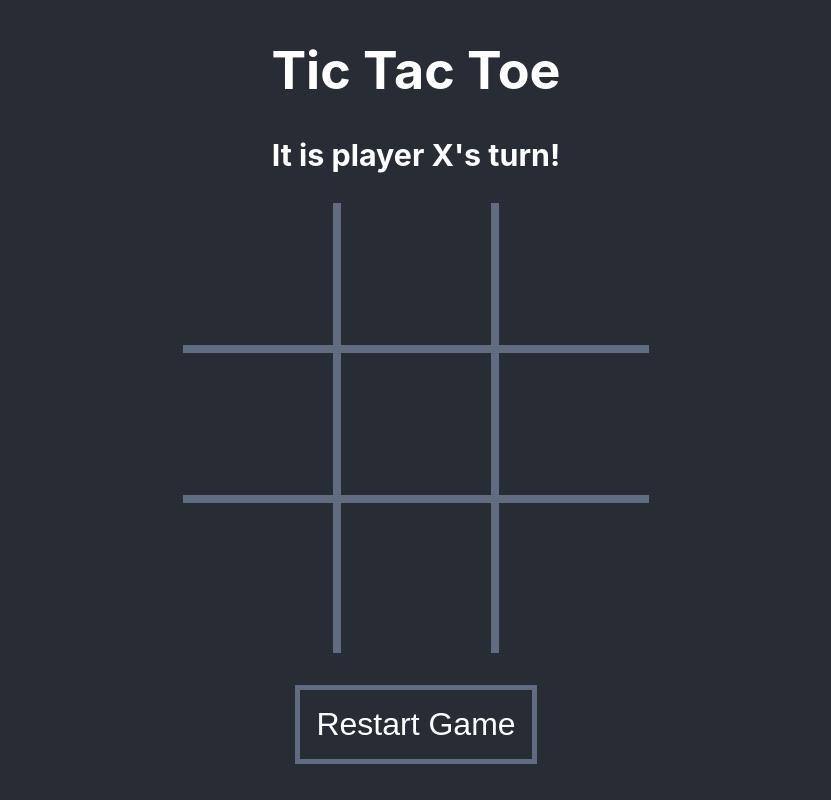
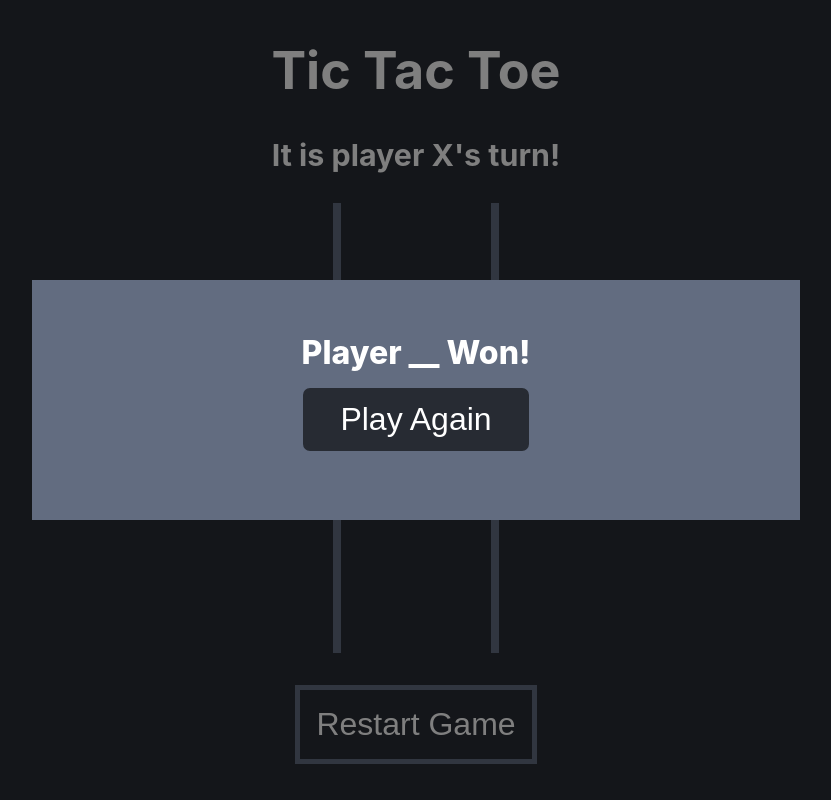
Before and after one commit to this-ting/react-ts-tictactoe, a React (Create React App) app: page / in a window 1280 px wide. Shown: the whole page, without its empty margins (224-1055 px from the left). Built offline with nearby package versions, Linux system fonts and the light colour scheme.

Commit message:
Add GameOver overlay component UI

```diff
--- a/src/App/App.tsx
+++ b/src/App/App.tsx
@@ -1,6 +1,7 @@
 import React, { Component } from "react";
 import "./App.css";
 import Game from "../Game/Game";
+import GameOver from "../GameOver/GameOver";
 import Restart from "../Restart/Restart";
 import { PlayerProvider } from "../PlayerContext";
 
@@ -71,6 +72,7 @@ class App extends Component<AppProps, AppState> {
 							<h3>It is player {this.state.player}'s turn!</h3>
 						</header>
 						<body>
+							<GameOver />
 							<Game
 								game={this.state.game}
 								handlePlayerClick={this.handlePlayerClick}
--- /dev/null
+++ b/src/GameOver/GameOver.css
@@ -0,0 +1,40 @@
+.GameOver {
+	display: flex;
+	justify-content: center;
+	align-items: center;
+	position: fixed;
+	width: 100%;
+	height: 100%;
+	top: 0;
+	left: 0;
+	right: 0;
+	bottom: 0;
+	background-color: rgba(0, 0, 0, 0.5);
+	z-index: 2;
+}
+.GameOver-box {
+	background-color: #626c80;
+	display: flex;
+	justify-content: center;
+	align-items: center;
+	width: 60vw;
+	height: 30vh;
+	font-size: 2rem;
+	font-weight: 800;
+	flex-direction: column;
+}
+.GameOver-button {
+	color: white;
+	font-size: 2rem;
+	margin: 1rem 0;
+	padding: 0.5rem 2rem;
+	border: 5px solid #272b33;
+	background-color: #272b33;
+	border-radius: 7px;
+}
+
+.GameOver-button:hover {
+	color: #93a2bf;
+	border: 5px solid #313640;
+	background-color: #313640;
+}
--- /dev/null
+++ b/src/GameOver/GameOver.tsx
@@ -0,0 +1,15 @@
+import React from "react";
+import "./GameOver.css";
+
+const GameOver: React.FC = () => {
+	return (
+		<div className="GameOver">
+			<div className="GameOver-box">
+				Player __ Won!
+				<button className="GameOver-button">Play Again</button>
+			</div>
+		</div>
+	);
+};
+
+export default GameOver;
```
